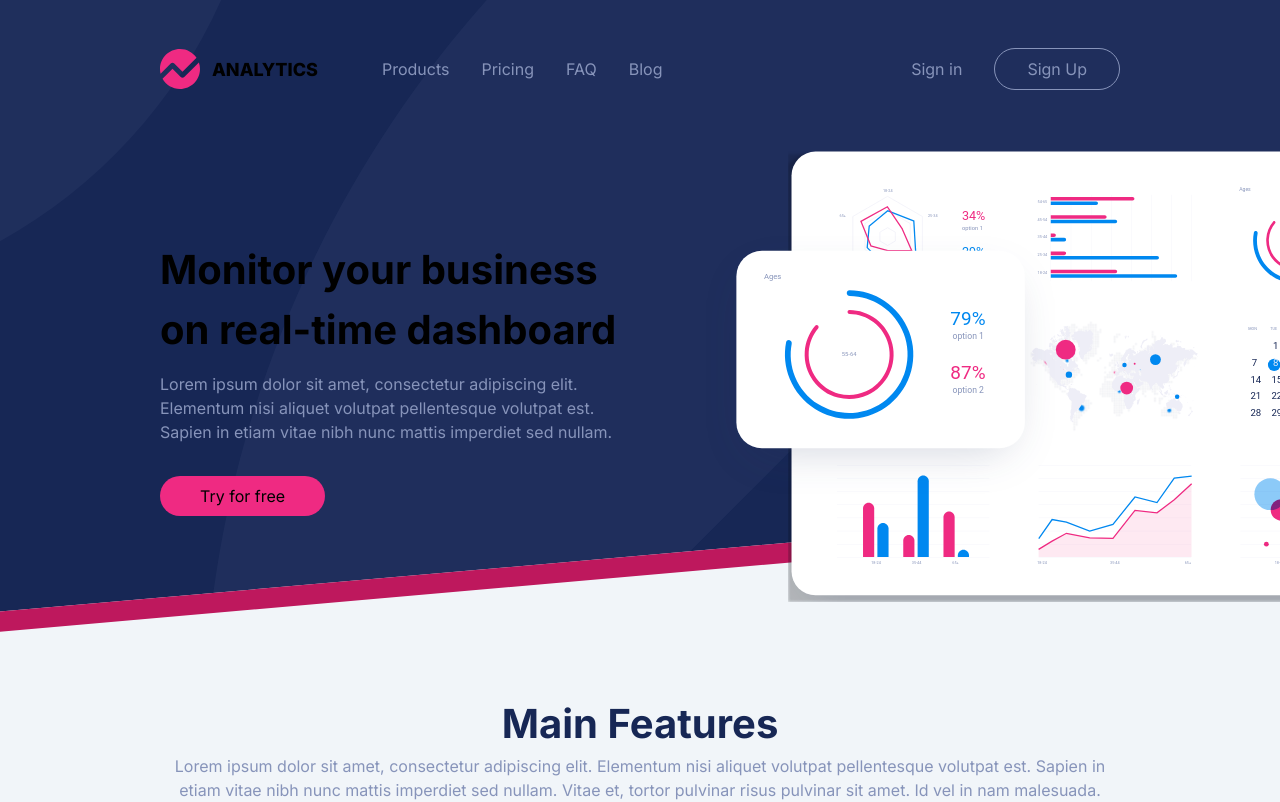
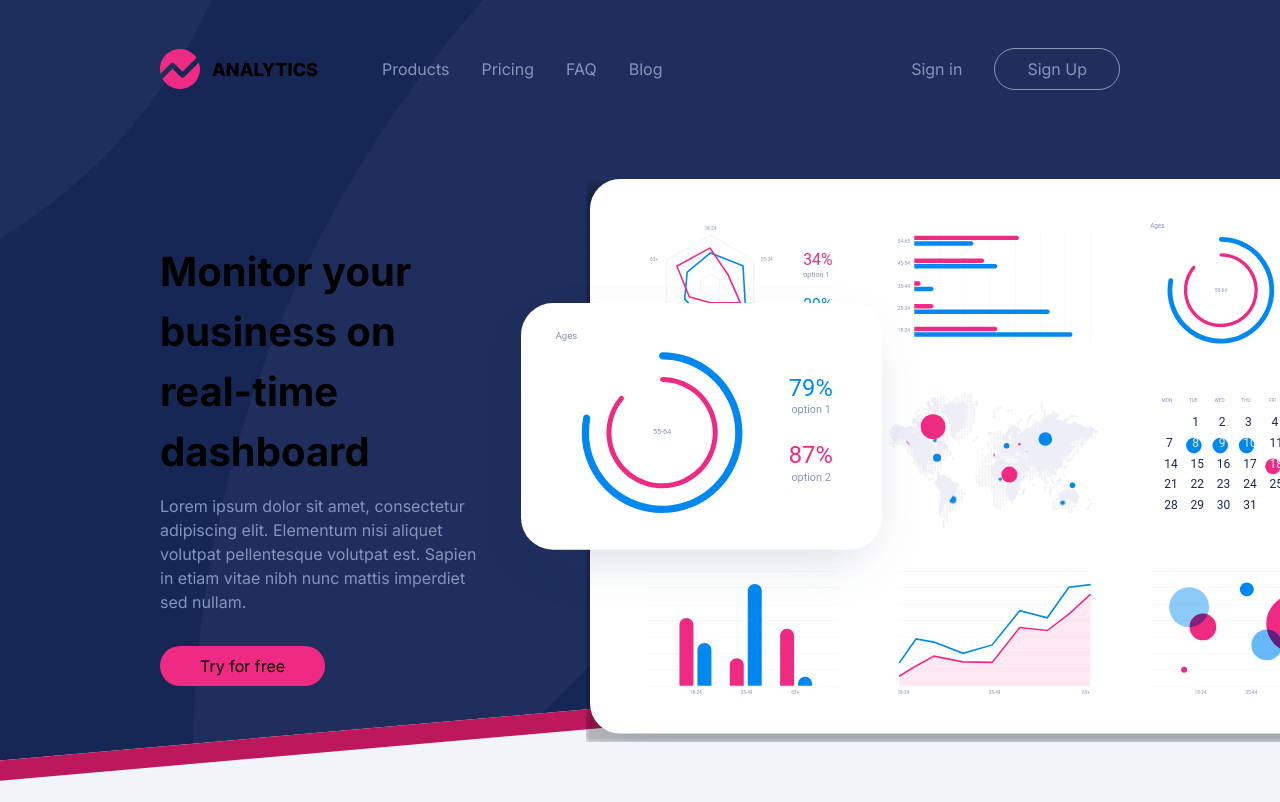
Before and after one commit to Andreyhuey/analytics, a Next.js app: page / in a window 1280 px wide. Shown: the top 802 px of the page. Built offline with nearby package versions, Linux system fonts and the light colour scheme.

Commit message:
fix: header component on mobile

```diff
--- a/src/components/Header.tsx
+++ b/src/components/Header.tsx
@@ -17,7 +17,7 @@ const Header = () => {
           className="h-full w-[120%]"
         />
       </div> */}
-      <div className="absolute inset-0 w-full object-cover border ">
+      <div className="absolute w-full object-cover border ">
         <Image
           alt="Mountains"
           src={backgroundImage}
@@ -69,9 +69,9 @@ const Header = () => {
         </nav>
       </div>
 
-      <div className="relative z-10  px-4 lg:px-40">
-        <div className="flex  flex-col md:flex-row items-center justify-between">
-          <div className="flex flex-1 md:items-start items-center justify-center md:justify-start flex-col gap-3 lg:max-w-[470px]">
+      <div className="relative z-10  pl-4 lg:pl-40">
+        <div className="flex  flex-col md:flex-row justify-between pt-6">
+          <div className="flex flex-1 pt-20 md:items-start items-center justify-center md:justify-start flex-col gap-3 lg:max-w-[470px]">
             <h1 className="font-[700] text-[40px] ">
               Monitor your business on real-time dashboard
             </h1>
@@ -86,16 +86,16 @@ const Header = () => {
             </button>
           </div>
 
-          <div className="relative z-10 h-[500px] flex-1">
-            <div className="absolute inset-0 right-[-61%]">
-              <Image
-                src={mainScreen}
-                alt="main screen content"
-                layout="fill"
-                objectFit="contain"
-              />
-            </div>
-          </div>
+          {/* <div className="relative z-10 h-[500px] flex-1"> */}
+          {/* <div className="absolute inset-0 right-[-61%]"> */}
+          <Image
+            src={mainScreen}
+            alt="main screen content"
+            // layout="fill"
+            objectFit="contain"
+          />
+          {/* </div> */}
+          {/* </div> */}
         </div>
       </div>
     </div>
```
